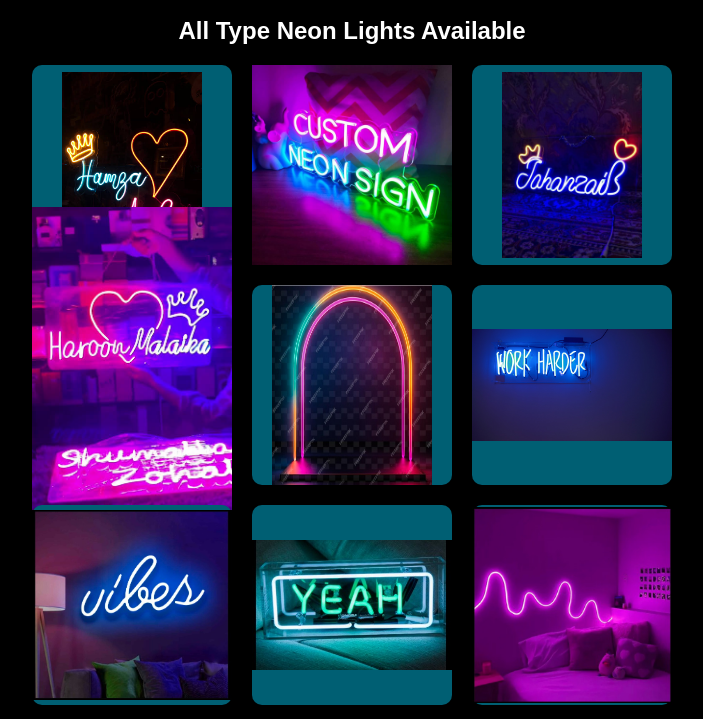
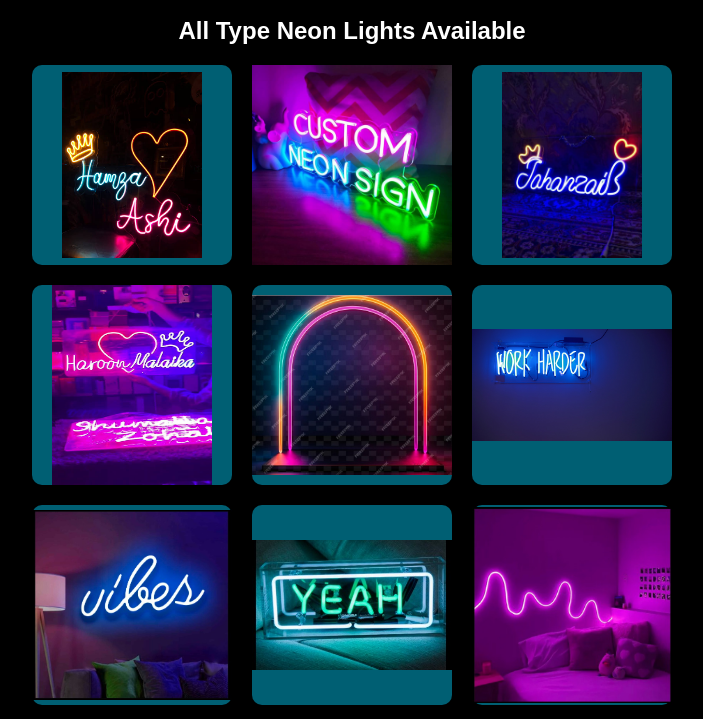
Before and after one commit to qwertyuioplkjhgdsasdfghjkl/Ahmed-Neon-Lights, a plain HTML site: page index.html in a window 1280 px wide. Shown: the part 497-1216 px from the top of the page, without its empty margins (288-991 px from the left). Drawn offline with Linux system fonts and the light colour scheme.

Commit message:
Add files via upload

```diff
--- a/index.html
+++ b/index.html
@@ -92,8 +92,8 @@
     <div class="section">
 
         <div class="image-container">
-            <div class="box"><img src="2.jpeg" width="100%"></div>
-            <div class="box"><img src="5.jpeg" width="80%" height="100%"></div>
+            <div class="box"><img src="2.jpeg" width="80%" height="100%"></div>
+            <div class="box"><img src="5.jpeg" width="100%"></div>
             <div class="box"><img src="6.jpg" width="100%"></div>
         </div>
     </div>
```
